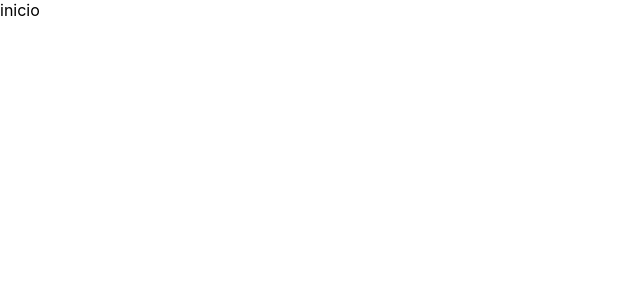
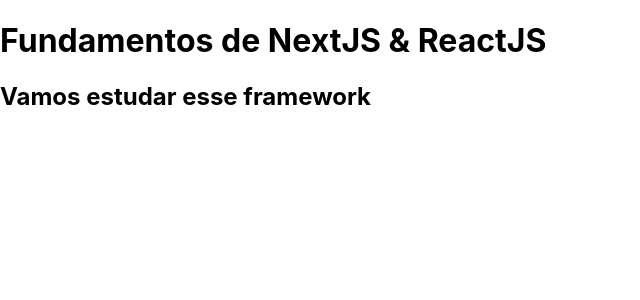
Before and after one commit to MunrraMT/nextjs-reactjs-cod3rcursos, a Next.js app in the folder masterclass1/: page / in a window 1280 px wide. Shown: the top 300 px of the page, without its empty margins (0-640 px from the left). Built offline with nearby package versions, Linux system fonts and the light colour scheme.

Commit message:
Entendendo JSX

```diff
--- a/masterclass1/src/pages/index.jsx
+++ b/masterclass1/src/pages/index.jsx
@@ -1,5 +1,10 @@
-const Home = () => {
-  return 'inicio';
+const Inicio = () => {
+  return (
+    <div>
+      <h1>Fundamentos de NextJS & ReactJS</h1>
+      <h2>Vamos estudar esse framework</h2>
+    </div>
+  );
 };
 
-export default Home;
+export default Inicio;
```
